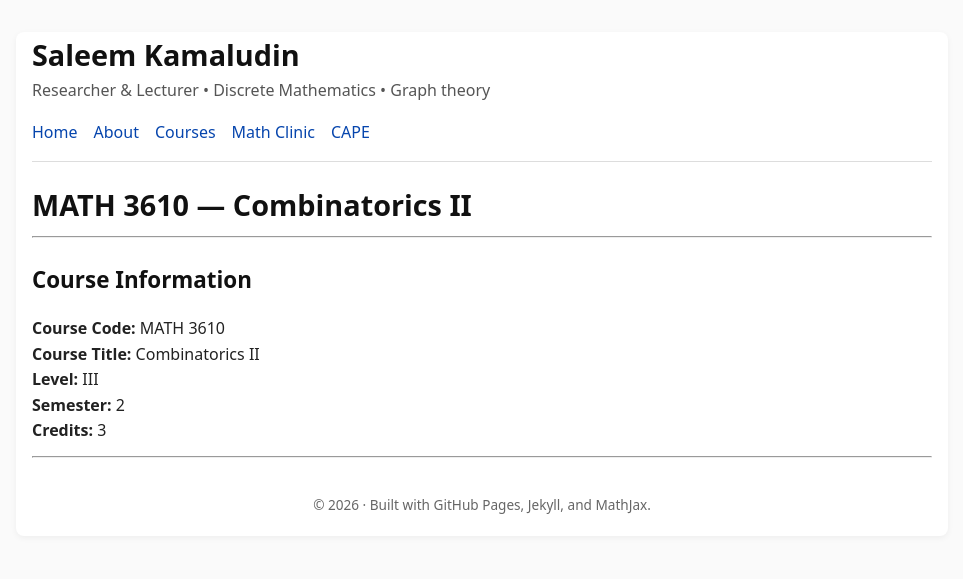
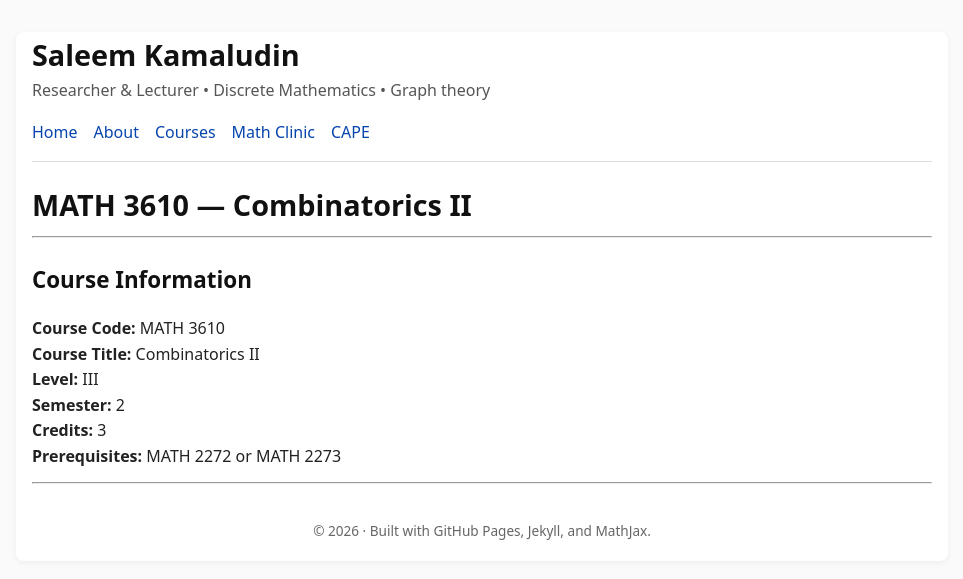
Before and after one commit to SaleemKamaludin/SaleemKamaludin.github.io, a Jekyll site: the page built from courses/combinatorics-ii/index.md, in a window 1280 px wide. Shown: the top 579 px of the page, without its empty margins (158-1121 px from the left). Built offline with Jekyll 4.4.1, drawn with Linux system fonts in a browser that asks for light colours.

Commit message:
Add prerequisites for Combinatorics II course

```diff
--- a/courses/combinatorics-ii/index.md
+++ b/courses/combinatorics-ii/index.md
@@ -14,3 +14,4 @@ title: MATH 3610 — Combinatorics II
 **Level:** III
 **Semester:** 2
 **Credits:** 3
+**Prerequisites:** MATH 2272 or MATH 2273
```
